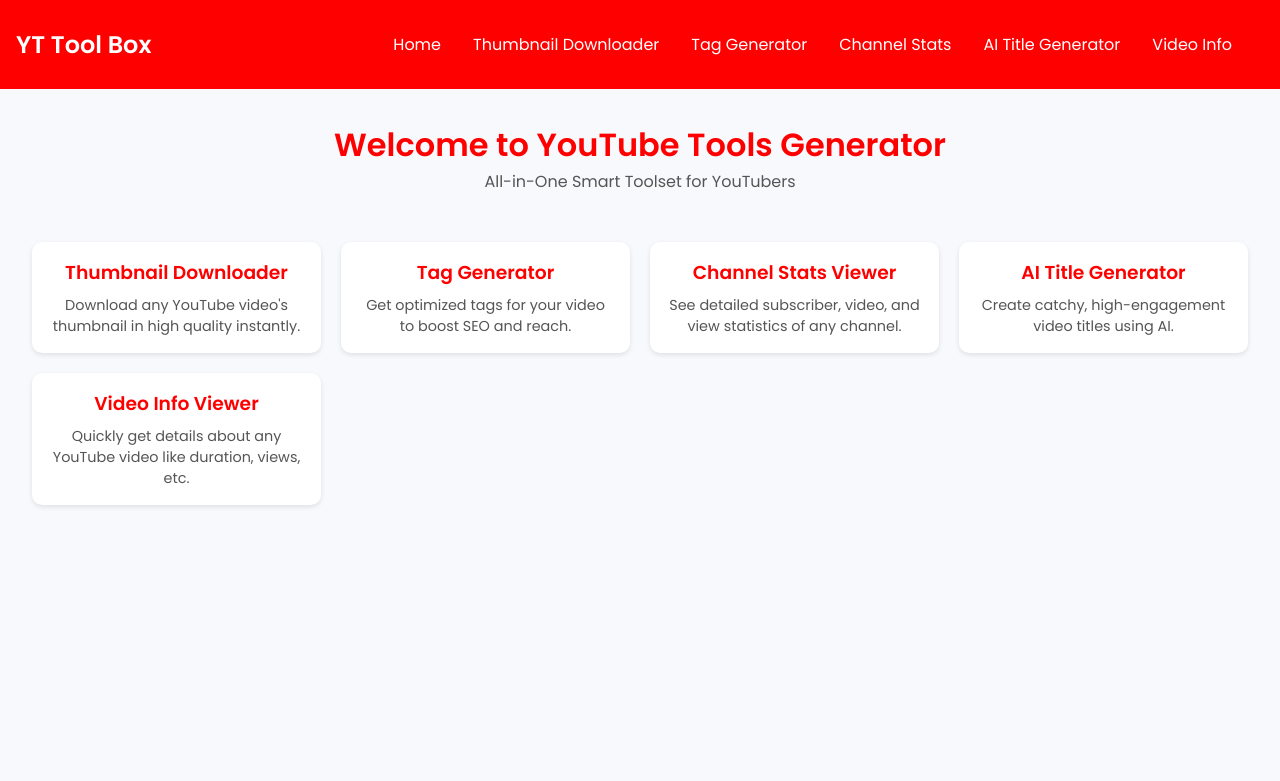
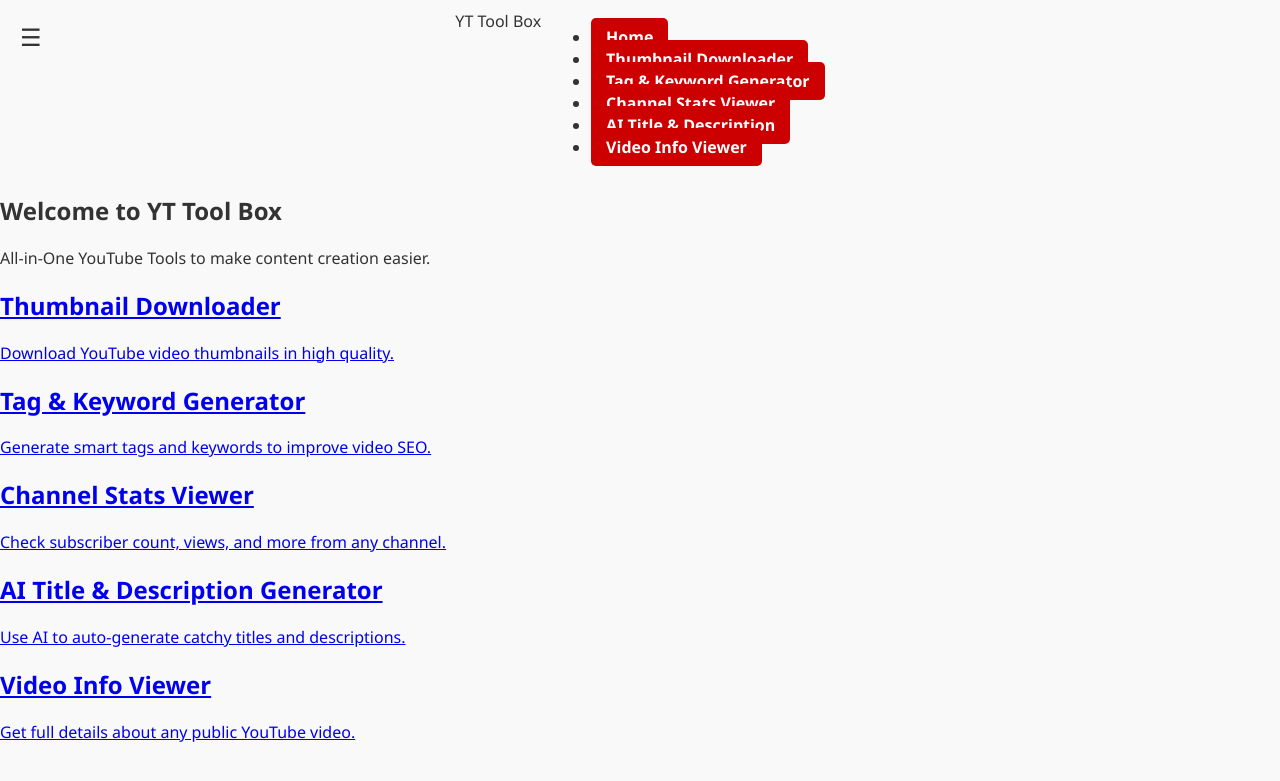
Before and after one commit to sandeep780049/yt-tool-box, a Flask app: page / in a window 1280 px wide. Shown: the top 781 px of the page. Run offline with Flask 3, Linux system fonts and the light colour scheme; some libraries are stand-ins or nearby versions.

Commit message:
Update index.html

```diff
--- a/templates/index.html
+++ b/templates/index.html
@@ -1,172 +1,60 @@
 <!DOCTYPE html>
 <html lang="en">
 <head>
-  <meta charset="UTF-8">
-  <title>YT Tool Box</title>
-  <meta name="viewport" content="width=device-width, initial-scale=1">
-  <link href="https://fonts.googleapis.com/css2?family=Poppins:wght@400;600&display=swap" rel="stylesheet">
-  <style>
-    * {
-      margin: 0;
-      padding: 0;
-      font-family: 'Poppins', sans-serif;
-      box-sizing: border-box;
-    }
-
-    body {
-      background: #f7f9fc;
-      color: #333;
-    }
-
-    header {
-      background: #ff0000;
-      color: #fff;
-      padding: 1rem;
-      display: flex;
-      justify-content: space-between;
-      align-items: center;
-    }
-
-    header h1 {
-      font-size: 1.5rem;
-    }
-
-    nav {
-      display: none;
-      flex-direction: column;
-      background-color: #ff0000;
-      position: fixed;
-      top: 60px;
-      left: 0;
-      width: 200px;
-      padding: 1rem;
-      z-index: 100;
-    }
-
-    nav a {
-      color: white;
-      text-decoration: none;
-      margin: 10px 0;
-    }
-
-    .hamburger {
-      font-size: 24px;
-      cursor: pointer;
-    }
-
-    .welcome {
-      text-align: center;
-      padding: 2rem 1rem 1rem;
-    }
-
-    .welcome h1 {
-      font-size: 2rem;
-      color: #ff0000;
-    }
-
-    .welcome p {
-      font-size: 1rem;
-      color: #555;
-    }
-
-    .grid {
-      display: grid;
-      grid-template-columns: repeat(auto-fit, minmax(250px, 1fr));
-      gap: 20px;
-      padding: 2rem;
-    }
-
-    .card {
-      background: white;
-      border-radius: 10px;
-      box-shadow: 0 2px 5px rgba(0, 0, 0, 0.1);
-      padding: 1rem;
-      text-align: center;
-      transition: transform 0.2s ease;
-    }
-
-    .card:hover {
-      transform: translateY(-5px);
-    }
-
-    .card h3 {
-      color: #ff0000;
-      margin-bottom: 0.5rem;
-    }
-
-    .card p {
-      font-size: 0.9rem;
-      color: #555;
-    }
-
-    @media (min-width: 768px) {
-      nav {
-        display: flex !important;
-        position: static;
-        flex-direction: row;
-        background: none;
-        width: auto;
-        justify-content: flex-end;
-      }
-
-      nav a {
-        margin: 0 1rem;
-      }
-
-      .hamburger {
-        display: none;
-      }
-    }
-  </style>
-  <script>
-    function toggleMenu() {
-      const nav = document.querySelector('nav');
-      nav.style.display = nav.style.display === 'flex' ? 'none' : 'flex';
-    }
-  </script>
+    <meta charset="UTF-8">
+    <meta name="viewport" content="width=device-width, initial-scale=1.0">
+    <title>YT Tool Box</title>
+    <link rel="stylesheet" href="{{ url_for('static', filename='style.css') }}">
 </head>
 <body>
+    <!-- Navbar -->
+    <nav class="navbar">
+        <div class="logo">YT Tool Box</div>
+        <div class="hamburger" onclick="toggleMenu()">☰</div>
+        <ul class="nav-links" id="nav-links">
+            <li><a href="/">Home</a></li>
+            <li><a href="/thumbnail">Thumbnail Downloader</a></li>
+            <li><a href="/tags">Tag & Keyword Generator</a></li>
+            <li><a href="/channel">Channel Stats Viewer</a></li>
+            <li><a href="/title">AI Title & Description</a></li>
+            <li><a href="/video_info">Video Info Viewer</a></li>
+        </ul>
+    </nav>
 
-<header>
-  <h1>YT Tool Box</h1>
-  <div class="hamburger" onclick="toggleMenu()">☰</div>
-  <nav>
-    <a href="/">Home</a>
-    <a href="/thumbnail">Thumbnail Downloader</a>
-    <a href="/tags">Tag Generator</a>
-    <a href="/channel">Channel Stats</a>
-    <a href="/title">AI Title Generator</a>
-    <a href="/video_info">Video Info</a>
-  </nav>
-</header>
+    <!-- Homepage Tools Section -->
+    <section class="tools-section">
+        <h1>Welcome to YT Tool Box</h1>
+        <p>All-in-One YouTube Tools to make content creation easier.</p>
+        <div class="tools-container">
 
-<div class="welcome">
-  <h1>Welcome to YouTube Tools Generator</h1>
-  <p>All-in-One Smart Toolset for YouTubers</p>
-</div>
+            <a href="/thumbnail" class="tool-card">
+                <h2>Thumbnail Downloader</h2>
+                <p>Download YouTube video thumbnails in high quality.</p>
+            </a>
 
-<div class="grid">
-  <div class="card">
-    <h3>Thumbnail Downloader</h3>
-    <p>Download any YouTube video's thumbnail in high quality instantly.</p>
-  </div>
-  <div class="card">
-    <h3>Tag Generator</h3>
-    <p>Get optimized tags for your video to boost SEO and reach.</p>
-  </div>
-  <div class="card">
-    <h3>Channel Stats Viewer</h3>
-    <p>See detailed subscriber, video, and view statistics of any channel.</p>
-  </div>
-  <div class="card">
-    <h3>AI Title Generator</h3>
-    <p>Create catchy, high-engagement video titles using AI.</p>
-  </div>
-  <div class="card">
-    <h3>Video Info Viewer</h3>
-    <p>Quickly get details about any YouTube video like duration, views, etc.</p>
-  </div>
-</div>
+            <a href="/tags" class="tool-card">
+                <h2>Tag & Keyword Generator</h2>
+                <p>Generate smart tags and keywords to improve video SEO.</p>
+            </a>
 
+            <a href="/channel" class="tool-card">
+                <h2>Channel Stats Viewer</h2>
+                <p>Check subscriber count, views, and more from any channel.</p>
+            </a>
+
+            <a href="/title" class="tool-card">
+                <h2>AI Title & Description Generator</h2>
+                <p>Use AI to auto-generate catchy titles and descriptions.</p>
+            </a>
+
+            <a href="/video_info" class="tool-card">
+                <h2>Video Info Viewer</h2>
+                <p>Get full details about any public YouTube video.</p>
+            </a>
+
+        </div>
+    </section>
+
+    <script src="{{ url_for('static', filename='script.js') }}"></script>
 </body>
 </html>
```
